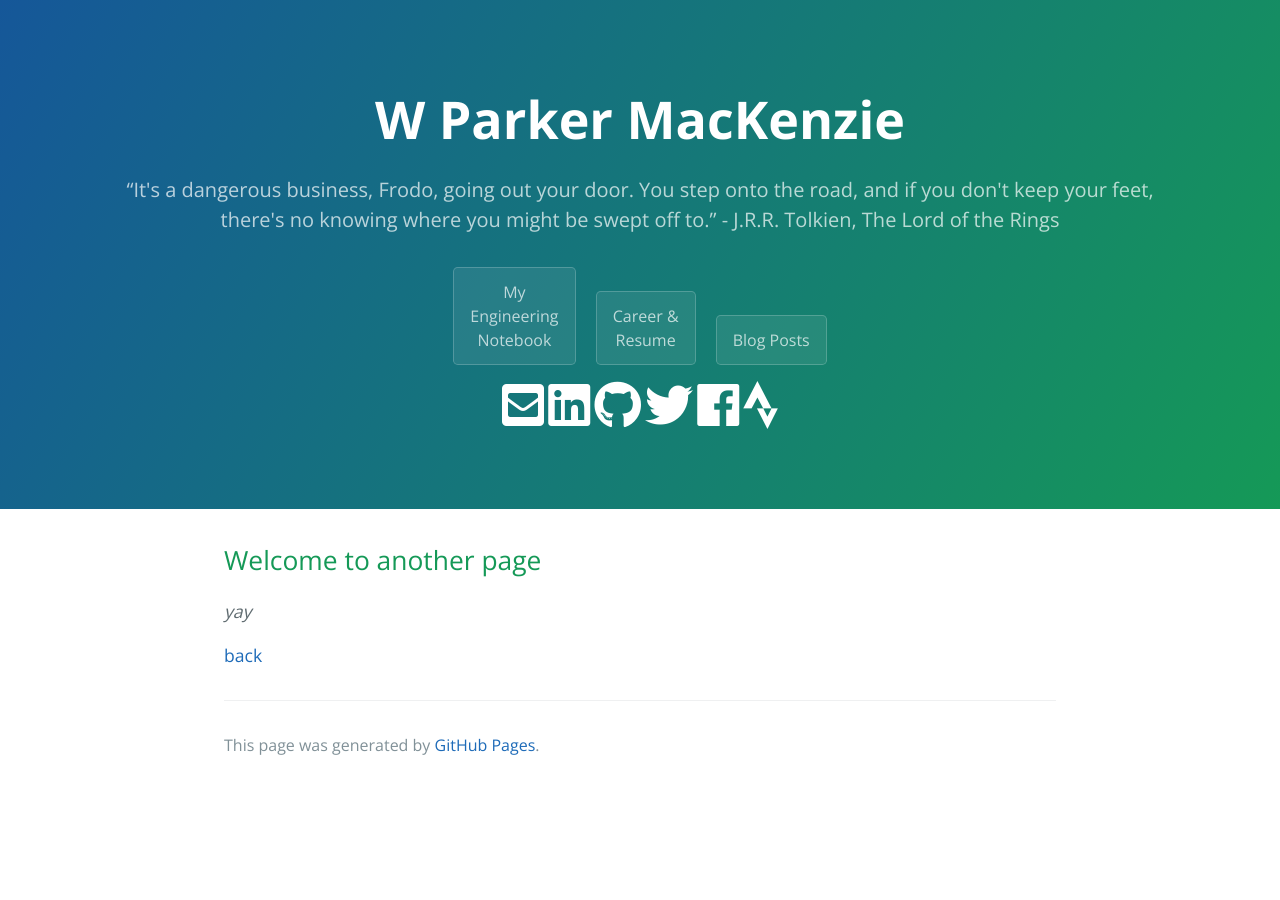
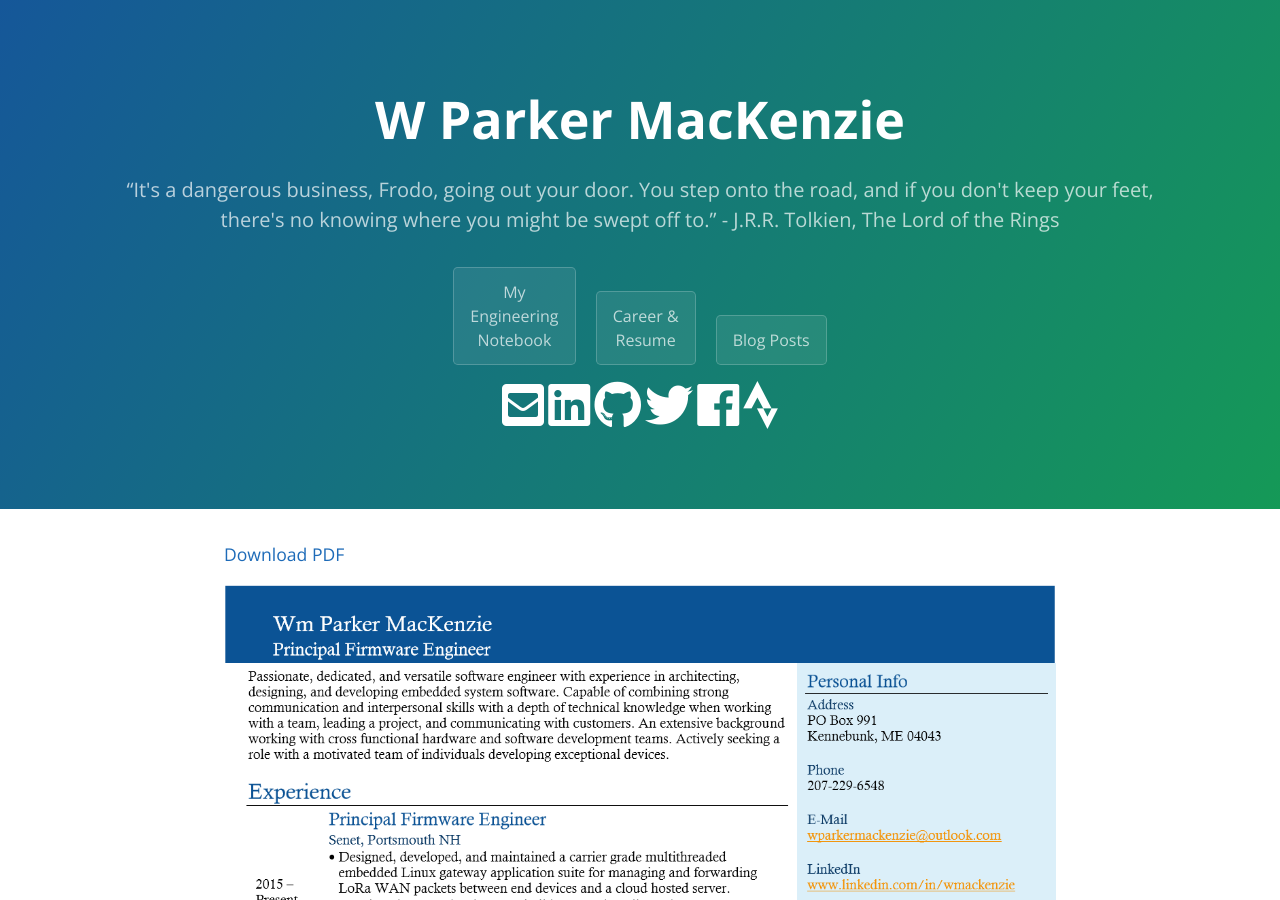
Before and after one commit to wparkermackenzie/wparkermackenzie.github.io, a Jekyll site: the page built from resume-page.md, in a window 1280 px wide and 900 px high. Built offline with Jekyll 4.4.1, drawn with Linux system fonts in a browser that asks for light colours; our own code applies the rules of GitHub Pages for plain Markdown files.

Commit message:
Case #6 Closed Added resume

```diff
--- a/resume-page.md
+++ b/resume-page.md
@@ -2,8 +2,6 @@
 layout: default
 ---
 
-## Welcome to another page
+[Download PDF](/assets/images/Resume_Feb2018_General_r1.pdf)
 
-_yay_
-
-[back](./)
+![](/assets/images/Resume_Feb2018_General_r1.jpg)
```
Also changed, not shown: assets/images/Resume_Feb2018_General_r1.jpg (added), 1 other file.
